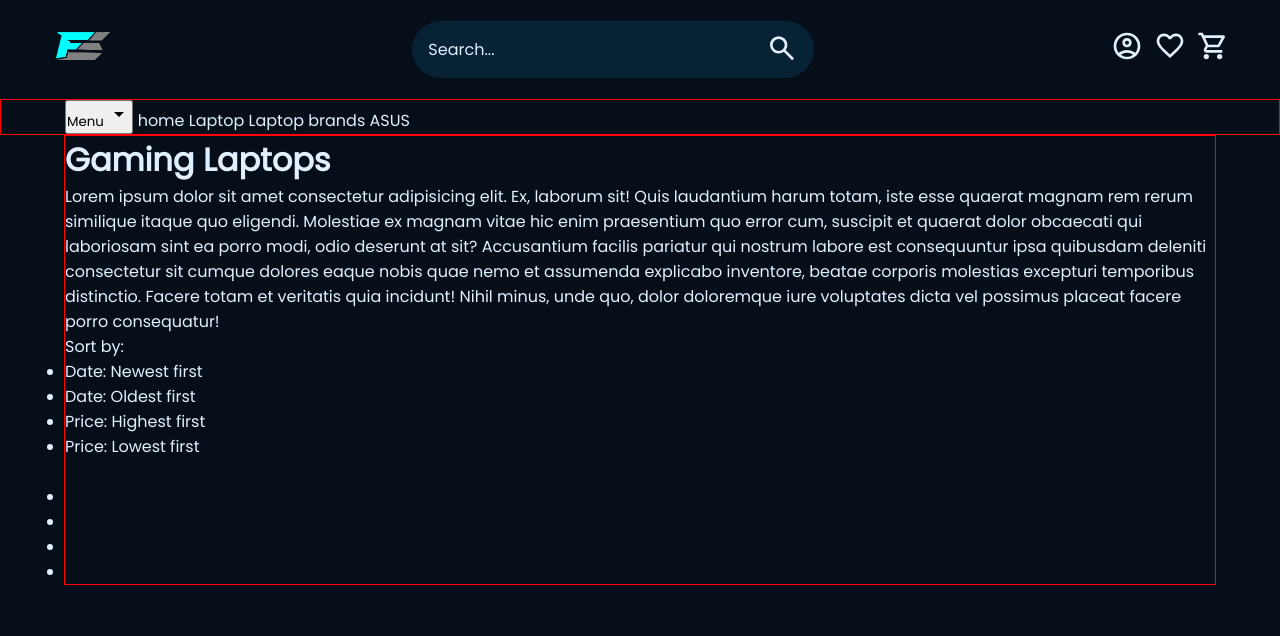
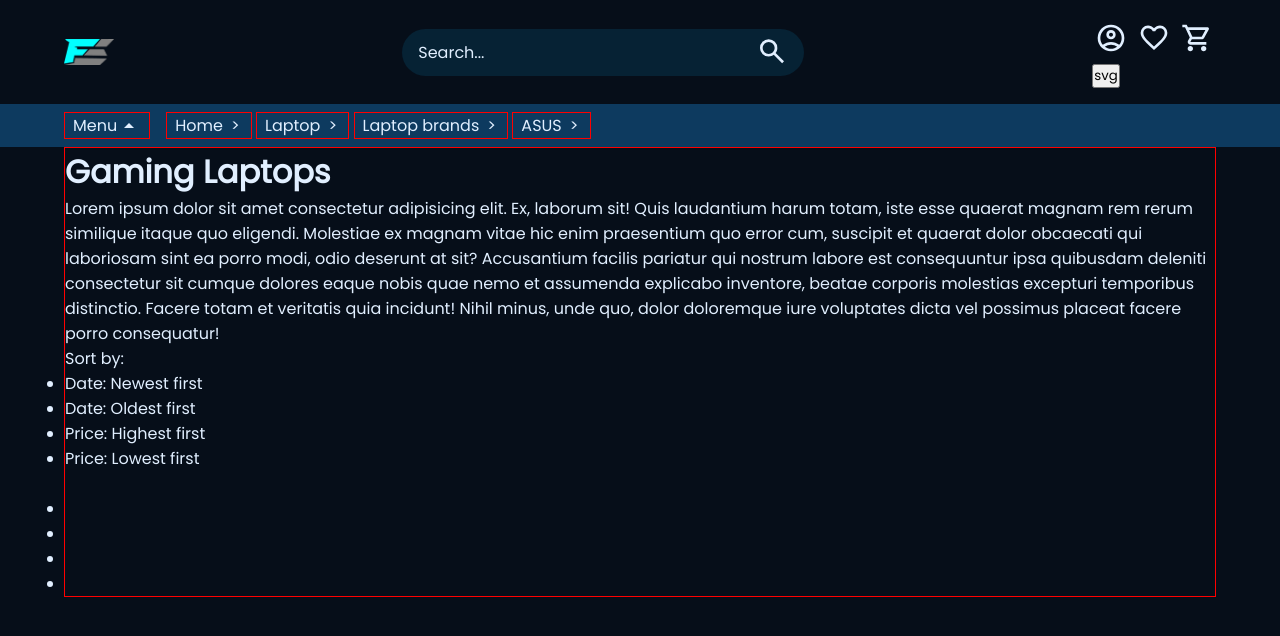
Before and after one commit to FrostyyShooter/-01-Gaming-Laptop-Store-Page, a plain HTML site: page index.html in a window 1280 px wide. Drawn offline with Linux system fonts and the light colour scheme.

Commit message:
worked on some styling for the aside. also implementing dark and light mode button in the nav bar

```diff
--- a/index.html
+++ b/index.html
@@ -15,7 +15,7 @@
     the container should include a nav, aside, main, and footer
     as for the responsive design, desktop and tablet versions should be mostly the same. the mobile version should have stuff in hamburger menus.
     -->
-	<body class="dark-mode">
+	<body>
 		<div class="container">
 			<nav>
 				<!--
@@ -38,8 +38,12 @@
 						<input
 							type="text"
 							placeholder="Search..."
-							id="searchInput" />
-						<button type="submit" id="searchButton">
+							id="searchInput"
+							class="searchInput" />
+						<button
+							type="submit"
+							id="searchButton"
+							class="searchButton">
 							<svg
 								xmlns="http://www.w3.org/2000/svg"
 								height="2rem"
@@ -54,7 +58,7 @@
 				<div class="nav-right-content">
 					<!-- this should be a dropdown menu with a account icon/symbol -->
 					<div class="account-menu">
-						<button id="accountButton">
+						<button id="accountButton" class="accountButton">
 							<svg
 								xmlns="http://www.w3.org/2000/svg"
 								viewBox="0 -960 960 960">
@@ -73,7 +77,7 @@
 					</div>
 					<!-- this should be a dropdown menu with a heart icon/symbol -->
 					<div class="wishlist-menu">
-						<button id="wishlistButton">
+						<button id="wishlistButton" class="wishlistButton">
 							<svg
 								xmlns="http://www.w3.org/2000/svg"
 								viewBox="0 -960 960 960">
@@ -84,7 +88,7 @@
 					</div>
 					<!-- this should be a dropdown menu with a cart icon/symbol -->
 					<div class="cart-menu">
-						<button id="cartButton">
+						<button id="cartButton" class="cartButton">
 							<svg
 								xmlns="http://www.w3.org/2000/svg"
 								viewBox="0 -960 960 960">
@@ -98,23 +102,26 @@
 							<button>View cart</button>
 						</div>
 					</div>
+					<div class="light-dark-mode">
+						<button>svg</button>
+					</div>
 				</div>
 			</nav>
 			<!-- ------------------------------------------------------------------------------------------------ -->
 			<aside>
-				<button id="categoryButton">
+				<button class="categoryButton" id="categoryButton">
 					Menu
 					<svg
+						id="categoryButtonIcon"
 						xmlns="http://www.w3.org/2000/svg"
 						height="24px"
 						width="24px"
-						viewBox="0 -960 960 960"
-						fill="#000">
+						viewBox="0 -960 960 960">
 						<path d="M480-360 280-560h400L480-360Z" />
 					</svg>
 				</button>
 				<div class="category-menu">
-					<ul>
+					<!-- <ul>
 						<li class="main-category">
 							Hardware
 							<ul>
@@ -382,11 +389,11 @@
 								</li>
 							</ul>
 						</li>
-					</ul>
+					</ul> -->
 				</div>
 				<!-- pathway to the current page -->
 				<ul class="pathway">
-					<li>home</li>
+					<li>Home</li>
 					<li>Laptop</li>
 					<li>Laptop brands</li>
 					<li>ASUS</li>
--- a/script.js
+++ b/script.js
@@ -3,6 +3,7 @@ document.addEventListener("DOMContentLoaded", function () {
 	const accountMenu = document.querySelector(".account-list");
 	const category = document.getElementById("categoryButton");
 	const categoryMenu = document.querySelector(".category-menu");
+	const categorySvg = document.getElementById("categoryButtonIcon");
 
 	account.addEventListener("click", function (event) {
 		event.stopPropagation();
@@ -12,6 +13,7 @@ document.addEventListener("DOMContentLoaded", function () {
 	category.addEventListener("click", function (event) {
 		event.stopPropagation();
 		categoryMenu.classList.toggle("visible");
+		categorySvg.classList.toggle("rotate");
 	});
 
 	document.addEventListener("click", function () {
--- a/styles.css
+++ b/styles.css
@@ -1,17 +1,14 @@
 /* variables */
 :root {
-	/* light mode */
-	--light-background: #f4f4f4;
-	--light-text: #0f0f0f;
-
 	/* dark theme */
-	--dark-background: #060e19;
-	--dark-text: #e1efff;
+	--background: #060e19;
+	--text: #e1efff;
 	/* --dark-nav: #000d22; */
-	--dark-search-bar: #062234;
-	--dark-hover-color: #0d3a5f;
+	--search-bar: #062234;
+	--hover-color: #0d3a5f;
 
 	--accent: #01ffff;
+	--aside: #0d3a5f;
 	/*
     DEFINE PER THEME:
     background colors
@@ -21,6 +18,10 @@
 	/*
 	#393a4e
 	*/
+}
+.dark-mode {
+	--background: #cf3;
+	--aside: #f00;
 }
 @font-face {
 	font-family: "Poppins";
@@ -32,27 +33,25 @@
 	box-sizing: border-box;
 	font-family: "Poppins", sans-serif;
 }
-.dark-mode {
-	background-color: var(--dark-background);
-	color: var(--dark-text);
-}
-.visible {
-	visibility: visible;
+body {
+	background-color: var(--background);
+	color: var(--text);
 }
 
 /* navigation bar */
 nav {
+	width: 90%;
 	/* background-color: var(--dark-nav); */
-	color: var(--light-text);
-	padding: 1em 3rem;
+	color: var(--text);
+	padding: 1rem 0rem;
 	display: flex;
 	justify-content: space-between;
 	align-items: center;
+	margin-inline: auto;
 }
 nav a img {
-	padding: 1em 0.5em;
-	border-radius: 25%;
-	width: 7ch;
+	padding-top: 0.4rem;
+	width: 5ch;
 }
 form {
 	display: inline-block;
@@ -60,23 +59,24 @@ form {
 	width: 40ch;
 }
 
-#searchInput {
+.searchInput {
 	width: 100%;
-	padding: 1em 4em 1em 1em;
+	padding: 0.7em 4em 0.7em 1em;
 	border-radius: 2em;
 	border: none;
 	margin-right: 0;
-	background-color: var(--dark-search-bar);
+	background-color: var(--search-bar);
 	font-size: 1rem;
+	color: var(--text);
 }
-#searchInput:focus {
+.searchInput:focus {
 	outline: 3px solid var(--accent);
 	outline-offset: 2px;
 }
-#searchInput::placeholder {
-	color: var(--dark-text);
+.searchInput::placeholder {
+	color: var(--text);
 }
-#searchButton {
+.searchButton {
 	position: absolute;
 	right: 0;
 	top: 50%;
@@ -86,29 +86,30 @@ form {
 	padding: 0.4rem 1rem 0.2rem 1rem;
 	border-top-right-radius: 2em;
 	border-bottom-right-radius: 2em;
-	fill: var(--dark-text);
+	fill: var(--text);
 	transition: fill 0.2s;
 }
-#searchButton:hover {
+.searchButton:hover {
 	cursor: pointer;
-	fill: var(--dark-hover-color);
+	fill: var(--hover-color);
 }
-#accountButton,
-#wishlistButton,
-#cartButton {
+.accountButton,
+.wishlistButton,
+.cartButton {
+	padding-top: 0.4rem;
 	background-color: transparent;
 	border: none;
-	fill: var(--dark-text);
+	fill: var(--text);
 	font-size: 1.2rem;
 	cursor: pointer;
 	width: 2rem;
 	transition: fill 0.2s;
 	margin-inline: 0.2rem;
 }
-#accountButton:hover,
-#wishlistButton:hover,
-#cartButton:hover {
-	fill: var(--dark-hover-color);
+.accountButton:hover,
+.wishlistButton:hover,
+.cartButton:hover {
+	fill: var(--hover-color);
 }
 .account-menu,
 .wishlist-menu,
@@ -121,8 +122,8 @@ form {
 	position: absolute;
 	right: 0;
 	transform: translateX(35%);
-	background-color: var(--dark-search-bar);
-	color: var(--dark-text);
+	background-color: var(--search-bar);
+	color: var(--text);
 	border-radius: 0.75em;
 	min-width: 16ch;
 }
@@ -132,7 +133,7 @@ form {
 }
 .account-list li a {
 	display: block;
-	color: var(--dark-text);
+	color: var(--text);
 	text-decoration: none;
 	width: 100%;
 	padding-block: 0.5em;
@@ -140,7 +141,7 @@ form {
 .account-list li button {
 	background-color: transparent;
 	border: none;
-	color: var(--dark-text);
+	color: var(--text);
 	cursor: pointer;
 	font-size: 1rem;
 	width: 100%;
@@ -149,7 +150,7 @@ form {
 	padding-block: 0.5em;
 }
 .account-list li:hover {
-	background-color: var(--dark-hover-color);
+	background-color: var(--hover-color);
 }
 .account-list li:first-child {
 	border-top-left-radius: 0.75em;
@@ -158,18 +159,31 @@ form {
 .account-list li:not(:last-child) {
 	color: var(--dark-text);
 	text-decoration: none;
-	border-inline: 1px solid var(--dark-text);
-	border-block-start: 1px solid var(--dark-text);
+	border-inline: 1px solid var(--text);
+	border-block-start: 1px solid var(--text);
 }
 .account-list li:last-child {
-	border-inline: 1px solid var(--dark-text);
-	border-block: 1px solid var(--dark-text);
+	border-inline: 1px solid var(--text);
+	border-block: 1px solid var(--text);
 	border-bottom-left-radius: 0.75em;
 	border-bottom-right-radius: 0.75em;
 }
 /* second nav bar */
-#categoryButton {
+.categoryButton {
 	position: relative;
+	background-color: transparent;
+	border: none;
+	display: flex;
+	align-items: center;
+	font-size: 1rem;
+	color: var(--text);
+	cursor: pointer;
+	border: 1px solid red;
+	padding-inline: 0.5rem;
+}
+.categoryButton svg {
+	fill: var(--text);
+	transform: rotate(180deg);
 }
 .category-menu {
 	display: block;
@@ -193,15 +207,25 @@ form {
 }
 
 aside {
-	border: 1px solid red;
+	display: flex;
+	align-items: center;
 	padding-inline: 5%;
+	background-color: var(--aside);
+	padding-block: 0.5rem;
 }
 .pathway {
 	display: inline;
+	margin-left: 1rem;
 }
 .pathway li {
 	display: inline-block;
 	list-style: none;
+	padding-inline: 0.5rem;
+	border: 1px solid red;
+}
+.pathway li:after {
+	content: ">";
+	padding-inline: 0.5rem 0.2rem;
 }
 
 /* main content */
@@ -215,7 +239,9 @@ main {
 .visible {
 	visibility: visible;
 }
-
+.rotate {
+	transform: rotate(0deg);
+}
 /* media queries */
 /* min width for normal display > below this width change all to mobile version */
 @media screen and (max-width: 750px) {
```
Also changed, not shown: assets/images/dark_mode_24dp_E8EAED_FILL0_wght400_GRAD0_opsz24.svg (added), assets/images/light_mode_24dp_E8EAED_FILL0_wght400_GRAD0_opsz24.svg (added).
